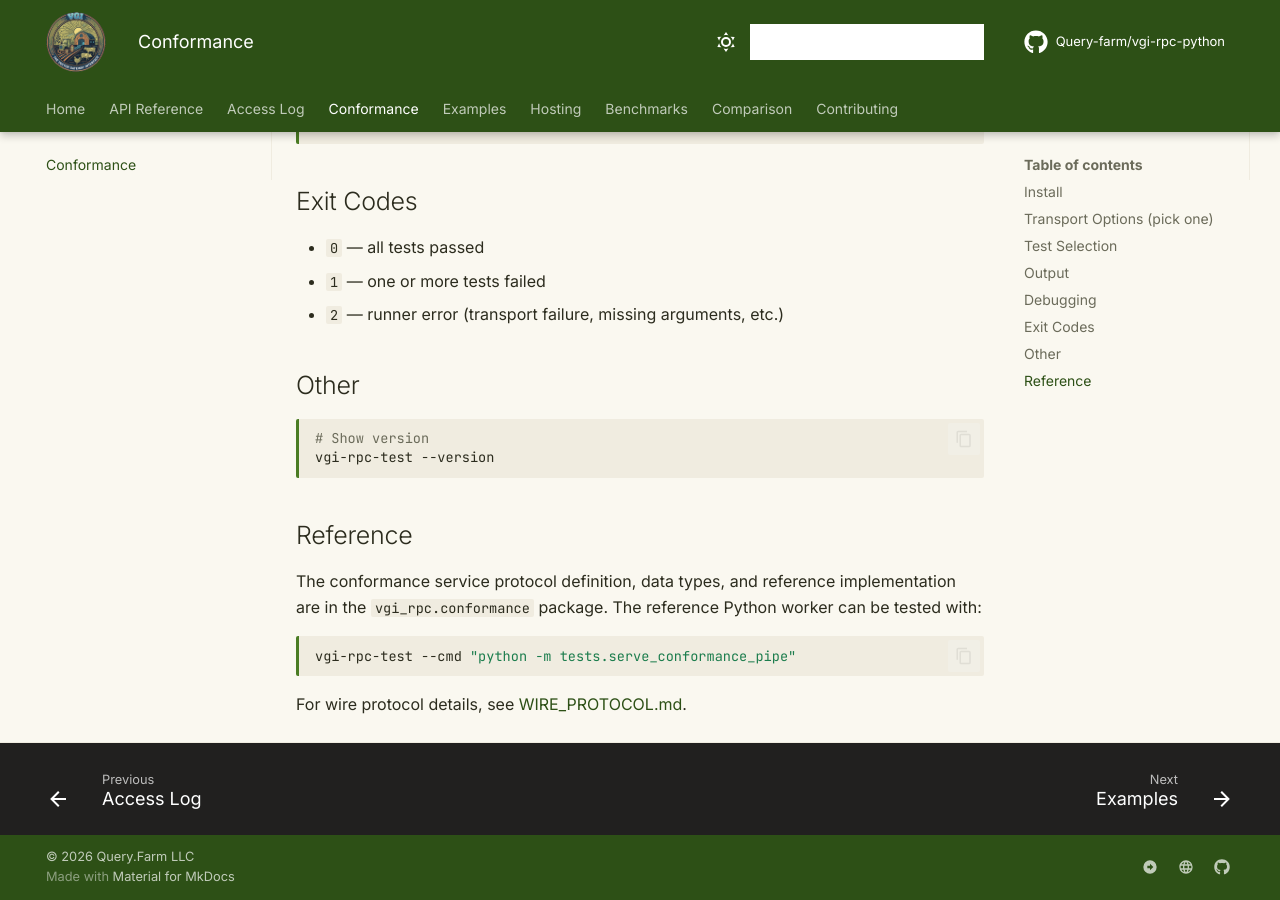
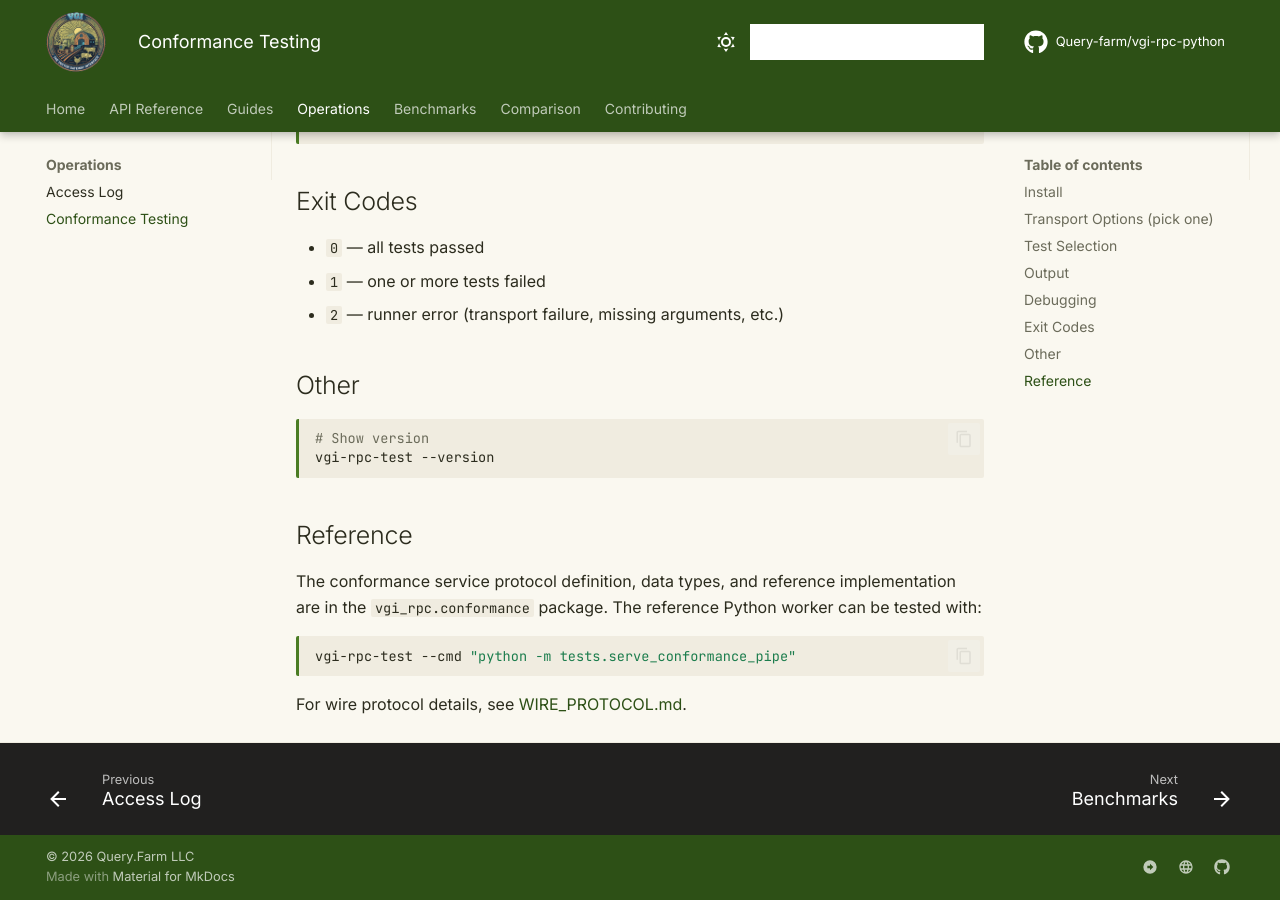
Before and after one commit to Query-farm/vgi-rpc-python, an MkDocs documentation site: the page built from docs/cross-language-conformance.md, in a window 1280 px wide and 900 px high, scrolled down 1530 px. Built offline with MkDocs 1.6.1 and Material for MkDocs 9.7.7, drawn with Linux system fonts in a browser that asks for light colours; comment, search, counter and statistics services are not loaded.

Commit message:
Restructure docs nav: group guides and operations sections
Move Access Log and Conformance Testing under an "Operations" section
so they share a sidebar. Move Examples and Hosting under "Guides".
Standalone top-level pages with empty sidebars looked broken.

Co-Authored-By: Claude Opus 4.6 (1M context) <noreply@anthropic.com>

```diff
--- a/mkdocs.yml
+++ b/mkdocs.yml
@@ -128,10 +128,12 @@ nav:
     - Logging: api/logging.md
     - OpenTelemetry: api/otel.md
     - CLI: api/cli.md
-  - Access Log: access-log.md
-  - Conformance: cross-language-conformance.md
-  - Examples: examples.md
-  - Hosting: hosting.md
+  - Guides:
+    - Examples: examples.md
+    - Hosting: hosting.md
+  - Operations:
+    - Access Log: access-log.md
+    - Conformance Testing: cross-language-conformance.md
   - Benchmarks: benchmarks.md
   - Comparison: comparison.md
   - Contributing: contributing.md
```
